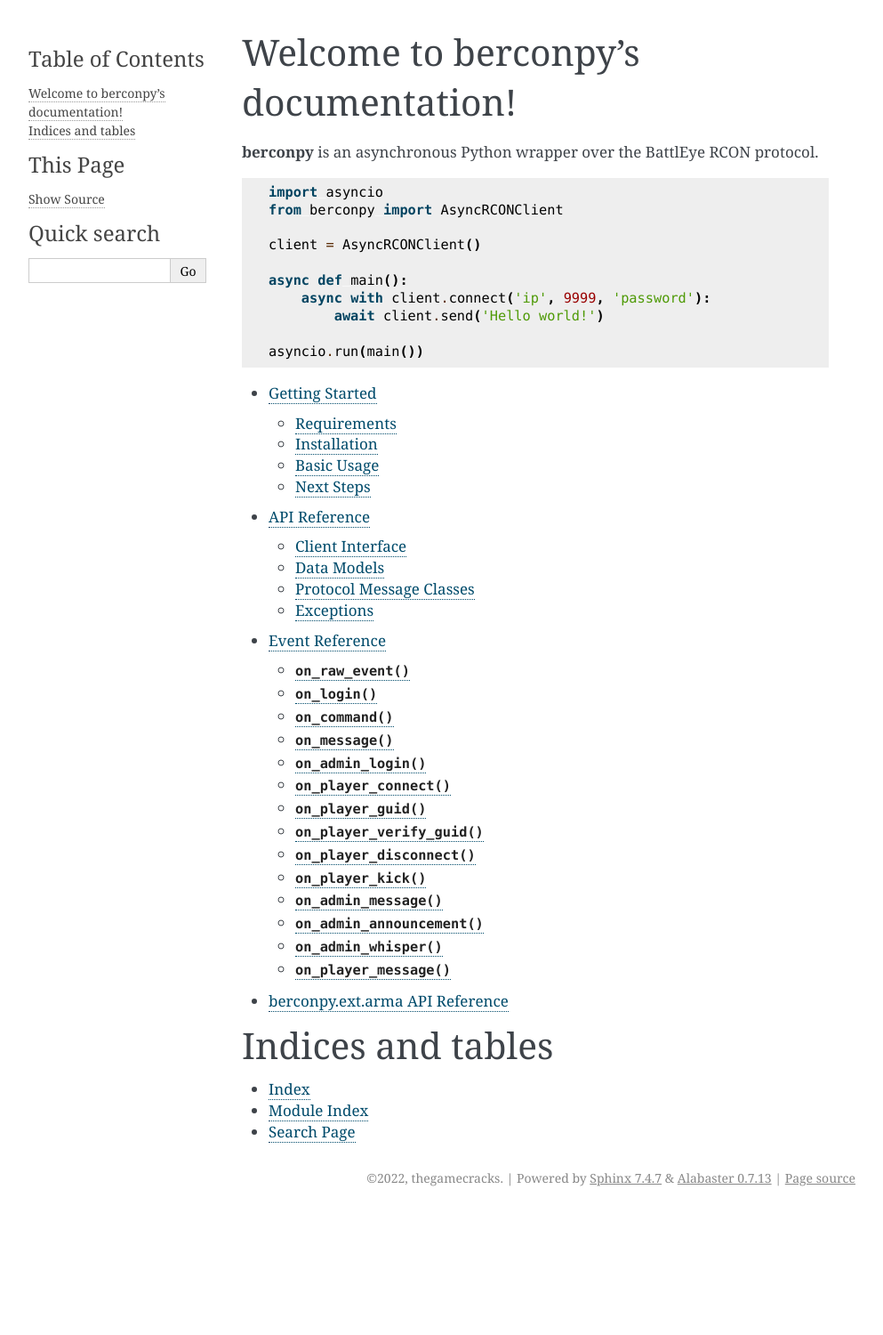
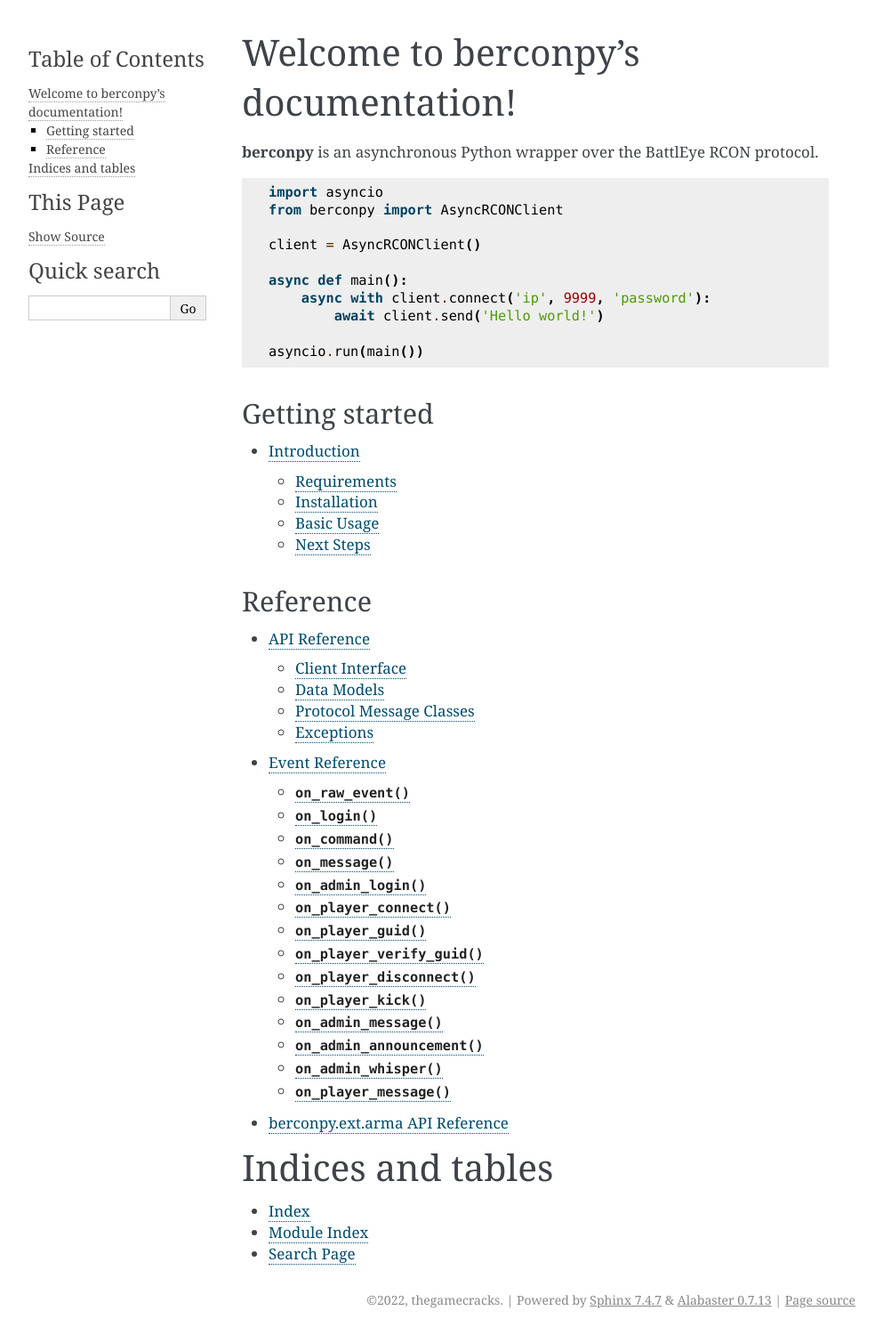
Before and after one commit to thegamecracks/berconpy, a Sphinx documentation site: the page built from docs/source/index.rst, in a window 1280 px wide. Shown: the whole page at 89% size, without its empty margins (148-1141 px from the left). Built offline with Sphinx 7.4.7, drawn with Linux system fonts in a browser that asks for light colours; before the commit the page ends 1363 px from its top, so only the background shows below that.

Commit message:
Add new section for introduction in index.rst

```diff
--- a/docs/source/index.rst
+++ b/docs/source/index.rst
@@ -16,11 +16,21 @@
 
    asyncio.run(main())
 
+Getting started
+---------------
+
+.. toctree::
+   :maxdepth: 2
+
+   intro
+
+Reference
+---------
+
 .. toctree::
    :maxdepth: 2
    :glob:
 
-   intro
    api
    events
    ext/*
--- a/docs/source/intro.rst
+++ b/docs/source/intro.rst
@@ -1,5 +1,5 @@
-Getting Started
-===============
+Introduction
+============
 
 This guide will go through installing **berconpy** and using it to connect
 to a server, send commands, and receive messages.
```
